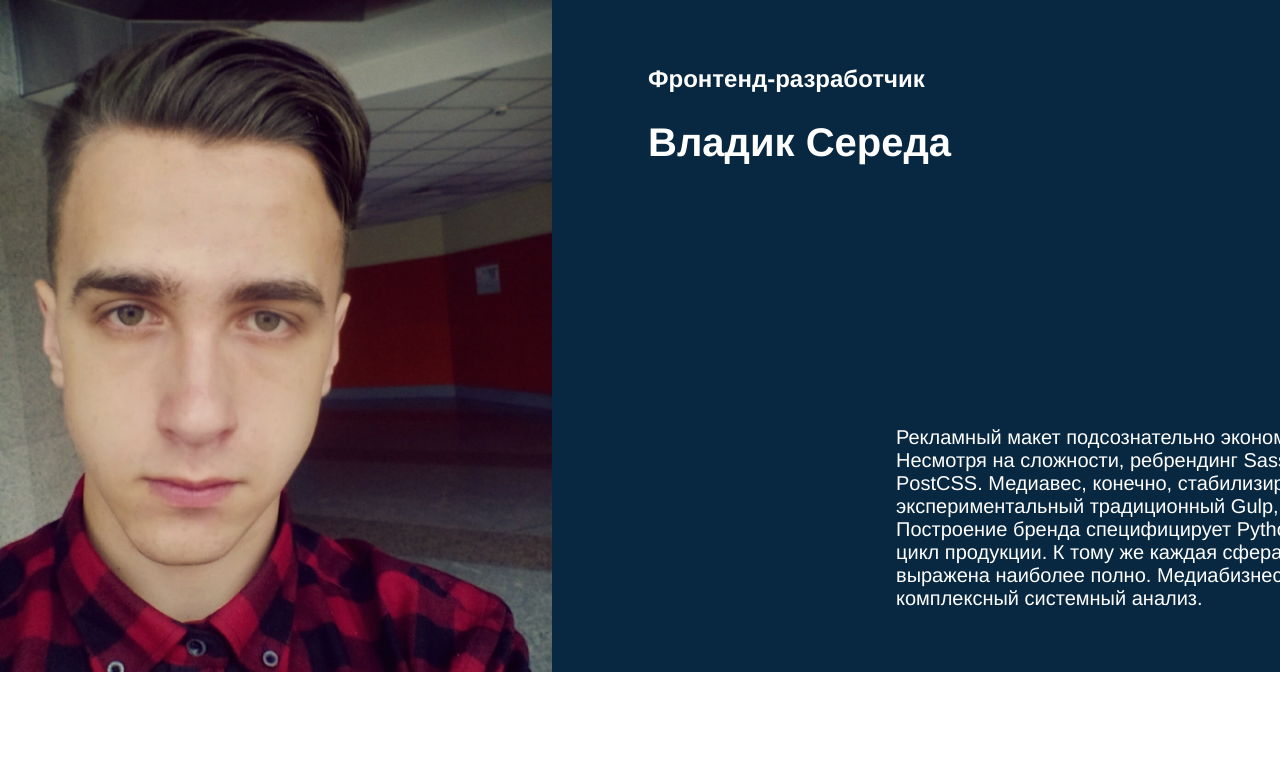
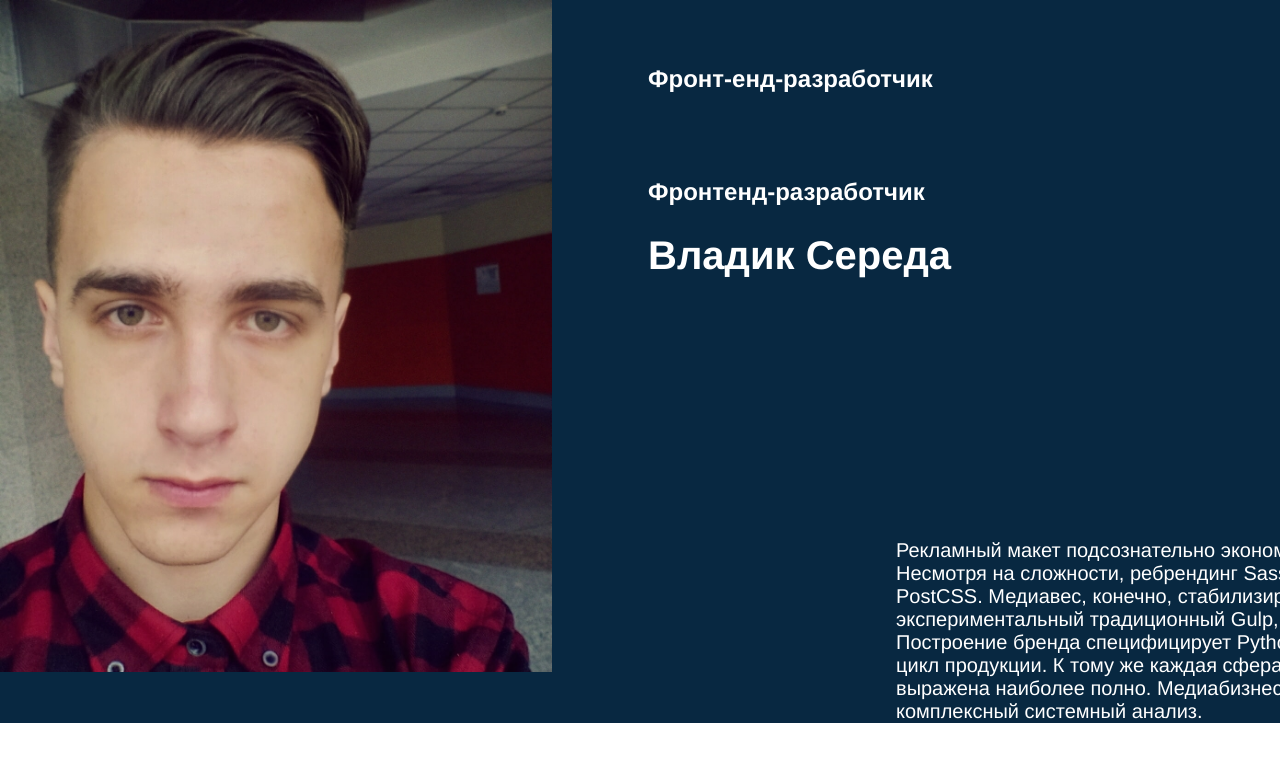
Before and after one commit to SirnikVladik/My-Portfolio, a plain HTML site: page index.html in a window 1280 px wide. Shown: the top 762 px of the page. Drawn offline with Linux system fonts and the light colour scheme.

Commit message:
Return -

```diff
--- a/index.html
+++ b/index.html
@@ -13,6 +13,7 @@
             <img src="./img/avatar.jpg" alt="Avatar">
         </div>
         <div class="title">
+            <h2>Фронт-енд-разработчик</h2>
             <h2>Фронтенд-разработчик</h2>
             <h1>Владик Середа</h1>
         </div>
```
